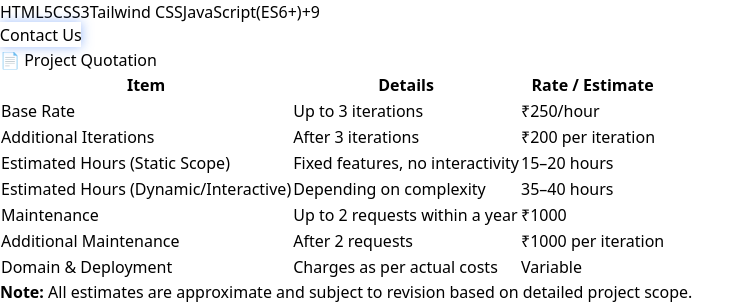
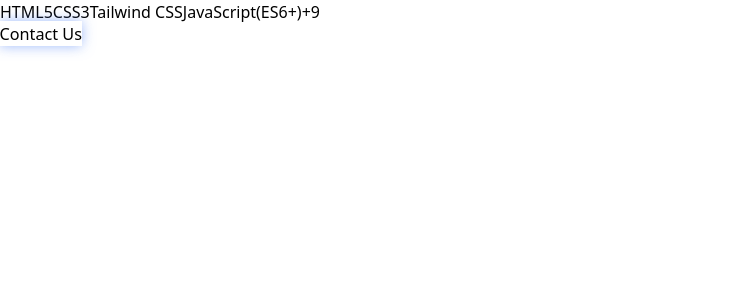
Before and after one commit to ARMAANSIDDIQUI/BySomyaAndArmaan, a React (Vite) app: page / in a window 1280 px wide. Shown: the part 848-1156 px from the top of the page, without its empty margins (0-755 px from the left). After the commit the page ends 896 px from the top, so only its background shows below. Built offline with nearby package versions, Linux system fonts and the light colour scheme.

Commit message:
Update App.jsx

```diff
--- a/src/App.jsx
+++ b/src/App.jsx
@@ -122,10 +122,10 @@
         </motion.button>
       </div>
 
-      <div className="pb-16">
+{/*       <div className="pb-16">
         <QuotationTable />
       </div>
-
+ */}
       {/* Contact Modal */}
       {contactOpen && <ContactModal onClose={() => setContactOpen(false)} />}
     </div>
```
